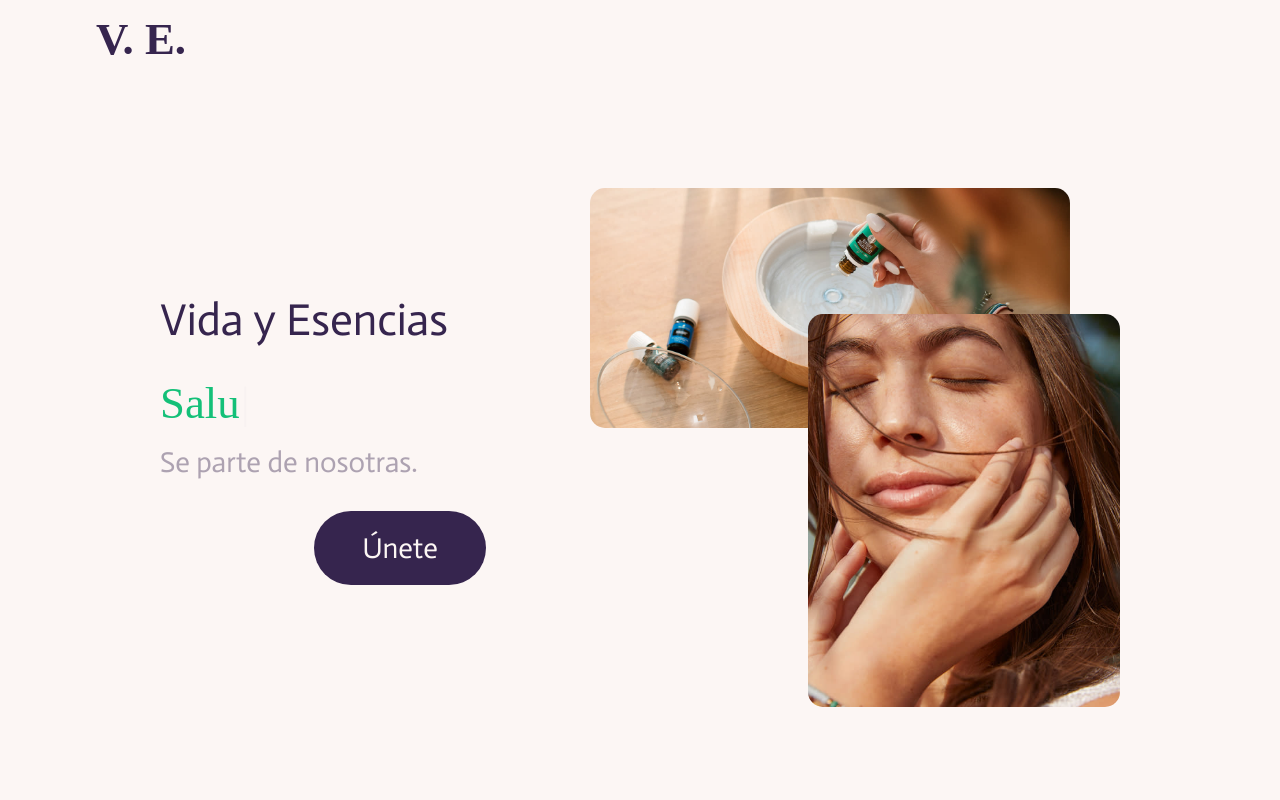
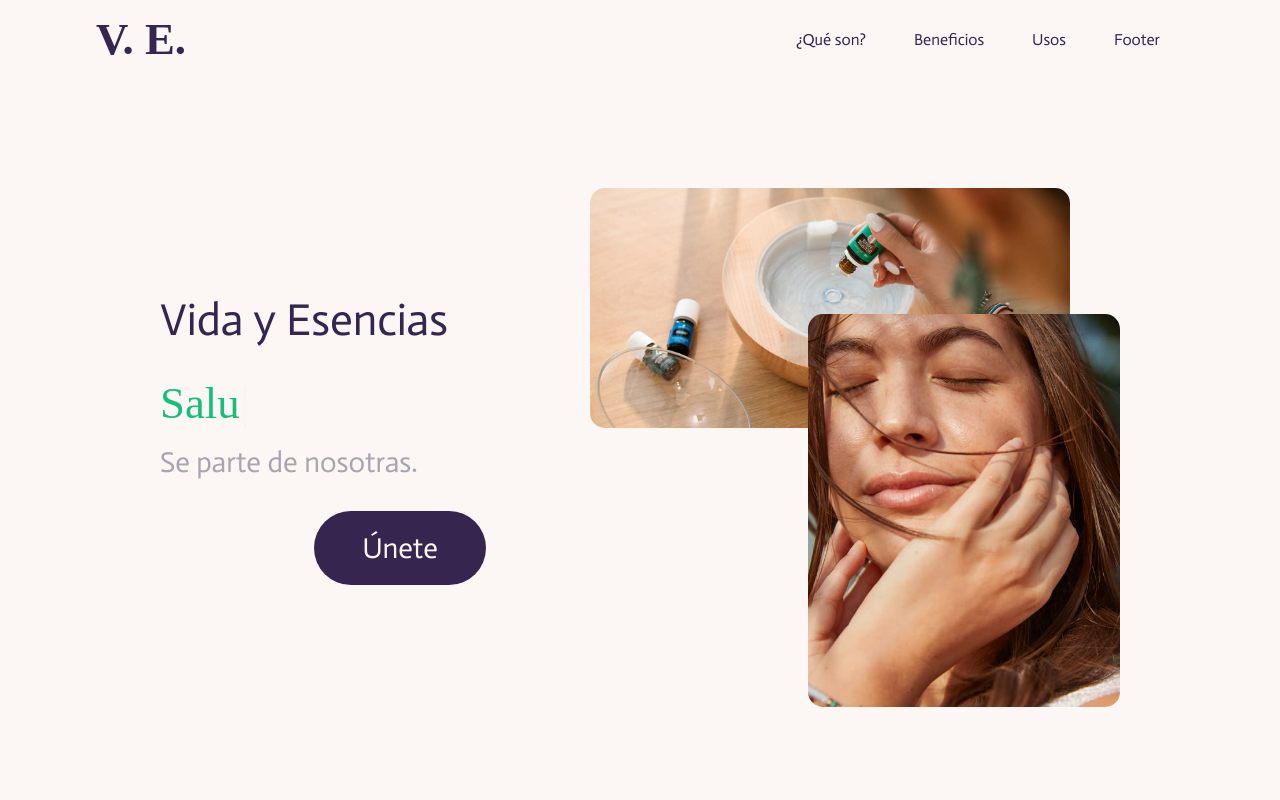
Before and after one commit to A-rielox/R-pagina-aceites, a React (Create React App) app: page / in a window 1280 px wide. Shown: the top 800 px of the page. Built offline with nearby package versions, Linux system fonts and the light colour scheme; a web font is replaced by a local one.

Commit message:
tl kills

```diff
--- a/src/App.js
+++ b/src/App.js
@@ -16,10 +16,6 @@ function App() {
       };
    }, []);
 
-   useEffect(() => {
-      console.log(ancho);
-   }, [ancho]);
-
    return (
       <div>
          <GlobalStyles />
@@ -28,7 +24,7 @@ function App() {
             <Navigation />
             <Home />
             <WhatAre />
-            <Beneficios />
+            <Beneficios ancho={ancho} />
             <ComoUsar />
             <ComoUsarx3 />
             <Footer />
--- a/src/components/hone/HeroImages.js
+++ b/src/components/hone/HeroImages.js
@@ -53,6 +53,10 @@ const HeroImages = () => {
             },
             1
          );
+
+      return () => {
+         tl1.kill();
+      };
    }, []);
 
    return (
--- a/src/components/hone/TypeWriter.js
+++ b/src/components/hone/TypeWriter.js
@@ -23,6 +23,10 @@ const TypeWriter = () => {
             { x: -150, opacity: 0, ease: 'power2', duration: 1 },
             1
          );
+
+      return () => {
+         tl2.kill();
+      };
    }, []);
 
    return (
--- a/src/sections/Beneficios.js
+++ b/src/sections/Beneficios.js
@@ -1,4 +1,4 @@
-import React, { useRef, useLayoutEffect } from 'react';
+import React, { useRef, useLayoutEffect, useEffect } from 'react';
 import styled, { ThemeProvider } from 'styled-components';
 import { DarkTheme } from '../styles/Themes';
 
@@ -12,7 +12,7 @@ import { motion } from 'framer-motion';
 import { gsap } from 'gsap';
 import { ScrollTrigger } from 'gsap/ScrollTrigger';
 
-const About = () => {
+const Beneficios = ({ ancho }) => {
    gsap.registerPlugin(ScrollTrigger);
 
    const ref = useRef(null);
@@ -60,6 +60,12 @@ const About = () => {
 
          ScrollTrigger.refresh();
       }, 1000);
+
+      return () => {
+         // Let's clear instances
+         t1.kill();
+         ScrollTrigger.kill();
+      };
    }, []);
 
    return (
@@ -121,7 +127,7 @@ const About = () => {
                   </div>
                </Slide>
 
-               <Slide className="panel">
+               <Slide className="panel slide2">
                   <div className="cap-width">
                      <motion.div
                         className="left"
@@ -236,7 +242,7 @@ const About = () => {
    );
 };
 
-export default About;
+export default Beneficios;
 
 /* max-width: 1300px; */
 
@@ -352,4 +358,17 @@ const SlidesWrapper = styled.div`
    justify-content: flex-start;
    align-items: center;
    padding-right: 20rem;
+
+   @media screen and (max-width: 900px) {
+   }
+
+   @media screen and (max-width: 900px) {
+      display: block;
+      justify-content: center;
+
+      .slide2 {
+         background-color: ${props => props.theme.text};
+         color: ${props => props.theme.body};
+      }
+   }
 `;
--- a/src/sections/ComoUsarx3.js
+++ b/src/sections/ComoUsarx3.js
@@ -62,6 +62,10 @@ const Faq = () => {
 
          ScrollTrigger.refresh();
       }, 1000);
+
+      return () => {
+         t2.kill();
+      };
    }, []);
 
    return (
--- a/src/sections/Footer.js
+++ b/src/sections/Footer.js
@@ -28,11 +28,16 @@ const Footer = () => {
                </Left>
 
                <Menu className="MENU">
-                  <MenuLink onClick={() => goTo('navigation')}>Home</MenuLink>
-                  <MenuLink onClick={() => goTo('about')}>About</MenuLink>
-                  <MenuLink onClick={() => goTo('showcase')}>Showcase</MenuLink>
-                  <MenuLink onClick={() => goTo('faq')}>FAQ</MenuLink>
-                  <MenuLink onClick={() => goTo('footer')}>Footer</MenuLink>
+                  <MenuLink onClick={() => goTo('navigation')}>
+                     Presentación
+                  </MenuLink>
+                  <MenuLink onClick={() => goTo('what-are')}>
+                     ¿Qué son?
+                  </MenuLink>
+                  <MenuLink onClick={() => goTo('about')}>Beneficios</MenuLink>
+                  <MenuLink onClick={() => goTo('showcase')}>Usos</MenuLink>
+                  {/* <MenuLink onClick={() => goTo('faq')}>FAQ</MenuLink> */}
+                  {/* <MenuLink onClick={() => goTo('footer')}>Footer</MenuLink> */}
                </Menu>
             </Container>
 
--- a/src/sections/Navigation.js
+++ b/src/sections/Navigation.js
@@ -7,55 +7,54 @@ import styled, { ThemeProvider, keyframes } from 'styled-components';
 import { lightTheme } from '../styles/Themes';
 
 const Navigation = () => {
+   let navRef = useRef(null);
    let logoRef = useRef(null);
    let elementRef1 = useRef(null);
    let elementRef2 = useRef(null);
    let elementRef3 = useRef(null);
    let elementRef4 = useRef(null);
-   let elementRef5 = useRef(null);
 
    let tl3 = gsap.timeline();
 
    useEffect(() => {
-      tl3.to('.nav', { visibility: 'visible' }, 0.5)
-         .from(
+      tl3.to(navRef, { visibility: 'visible' })
+         .to(
             logoRef,
             {
-               x: -150,
+               left: 0,
                ease: 'power2',
                duration: 0.3,
             },
             'Start'
          )
-         .from(
+         .to(
             elementRef1,
             {
-               x: -150,
+               left: 0,
                ease: 'power2',
                duration: 0.3,
             },
             'Start'
          )
-         .from(elementRef2, {
-            x: -150,
+         .to(elementRef2, {
+            left: 0,
             ease: 'power2',
             duration: 0.3,
          })
-         .from(elementRef3, {
-            x: -150,
+         .to(elementRef3, {
+            left: 0,
             ease: 'power2',
             duration: 0.3,
          })
-         .from(elementRef4, {
-            x: -150,
-            ease: 'power2',
-            duration: 0.3,
-         })
-         .from(elementRef5, {
-            x: -150,
+         .to(elementRef4, {
+            left: 0,
             ease: 'power2',
             duration: 0.3,
          });
+
+      return () => {
+         tl3.kill();
+      };
    }, []);
 
    const goTo = id => {
@@ -71,7 +70,7 @@ const Navigation = () => {
    return (
       <ThemeProvider theme={lightTheme}>
          <Section id="navigation">
-            <Navbar className="nav">
+            <Navbar ref={el => (navRef = el)}>
                <div className="element-wrapper">
                   <div className="logo" ref={el => (logoRef = el)}>
                      <Logo />
@@ -81,10 +80,10 @@ const Navigation = () => {
                <Menu>
                   <div className="element-wrapper">
                      <MenuLink
-                        onClick={() => goTo('home')}
+                        onClick={() => goTo('what-are')}
                         ref={el => (elementRef1 = el)}
                      >
-                        Home
+                        ¿Qué son?
                      </MenuLink>
                   </div>
 
@@ -93,7 +92,7 @@ const Navigation = () => {
                         onClick={() => goTo('about')}
                         ref={el => (elementRef2 = el)}
                      >
-                        About
+                        Beneficios
                      </MenuLink>
                   </div>
 
@@ -102,23 +101,14 @@ const Navigation = () => {
                         onClick={() => goTo('showcase')}
                         ref={el => (elementRef3 = el)}
                      >
-                        Showcase
-                     </MenuLink>
-                  </div>
-
-                  <div className="element-wrapper">
-                     <MenuLink
-                        onClick={() => goTo('faq')}
-                        ref={el => (elementRef4 = el)}
-                     >
-                        FAQ
+                        Usos
                      </MenuLink>
                   </div>
 
                   <div className="element-wrapper">
                      <MenuLink
                         onClick={() => goTo('footer')}
-                        ref={el => (elementRef5 = el)}
+                        ref={el => (elementRef4 = el)}
                      >
                         Footer
                      </MenuLink>
@@ -150,12 +140,11 @@ const fill = keyframes`
 const Section = styled.section`
    background-color: ${props => props.theme.body};
    color: ${props => props.theme.text};
-   .nav {
-      visibility: hidden;
-   }
 `;
 
 const Navbar = styled.nav`
+   visibility: hidden;
+
    width: 85%;
    max-width: 1300px;
    margin: 0 auto;
@@ -165,8 +154,21 @@ const Navbar = styled.nav`
    justify-content: space-between;
    align-items: center;
 
+   @media screen and (max-width: 900px) {
+      justify-content: center;
+   }
+
    .element-wrapper {
       overflow: hidden;
+
+      .logo {
+         position: relative;
+         left: -150px;
+
+         @media screen and (max-width: 900px) {
+            display: none;
+         }
+      }
    }
 `;
 
@@ -181,6 +183,7 @@ const MenuLink = styled.li`
    margin: 0 0.5rem;
    font-size: 1rem;
    position: relative;
+   left: -150px;
    transition: ${props => props.theme.transition} 0.25s;
    padding: 1rem;
 
```
